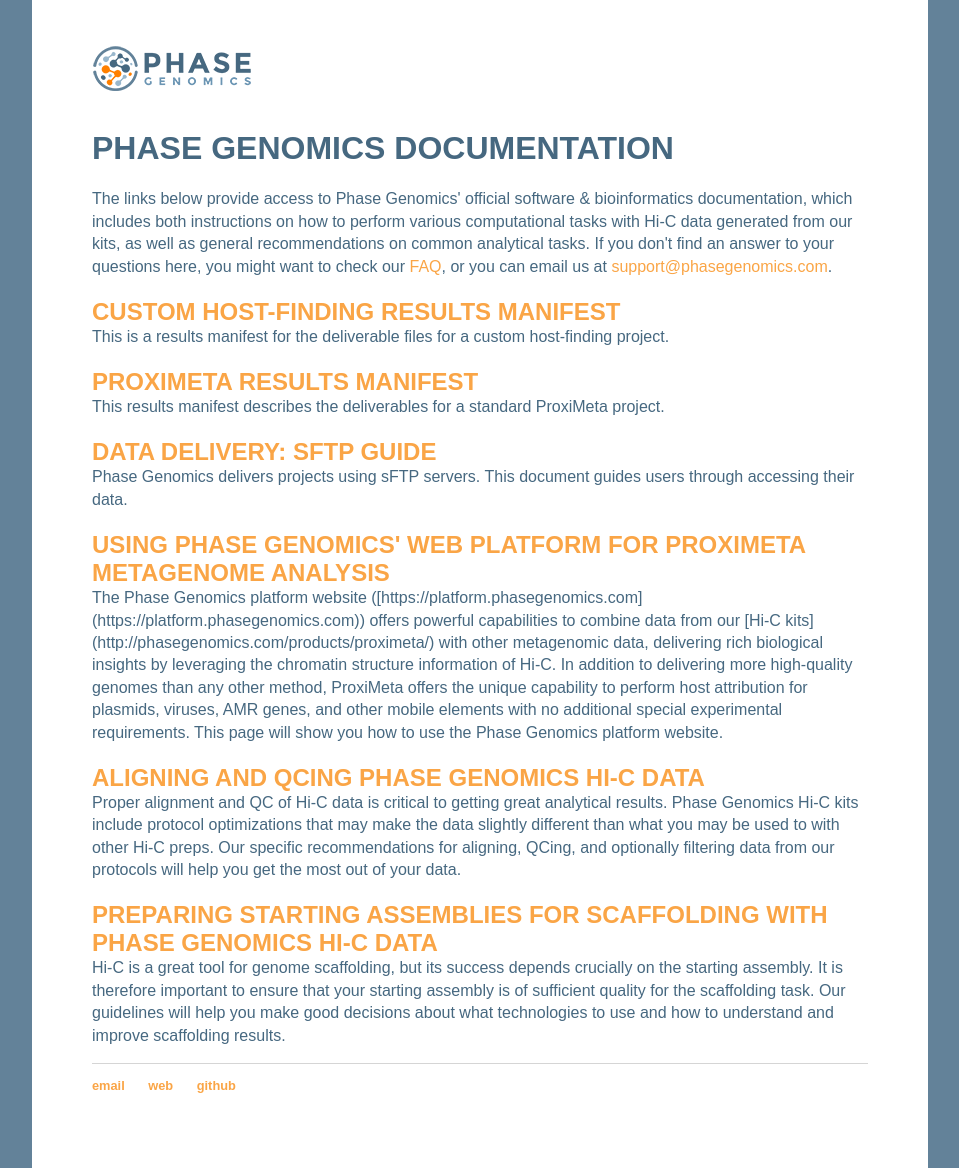
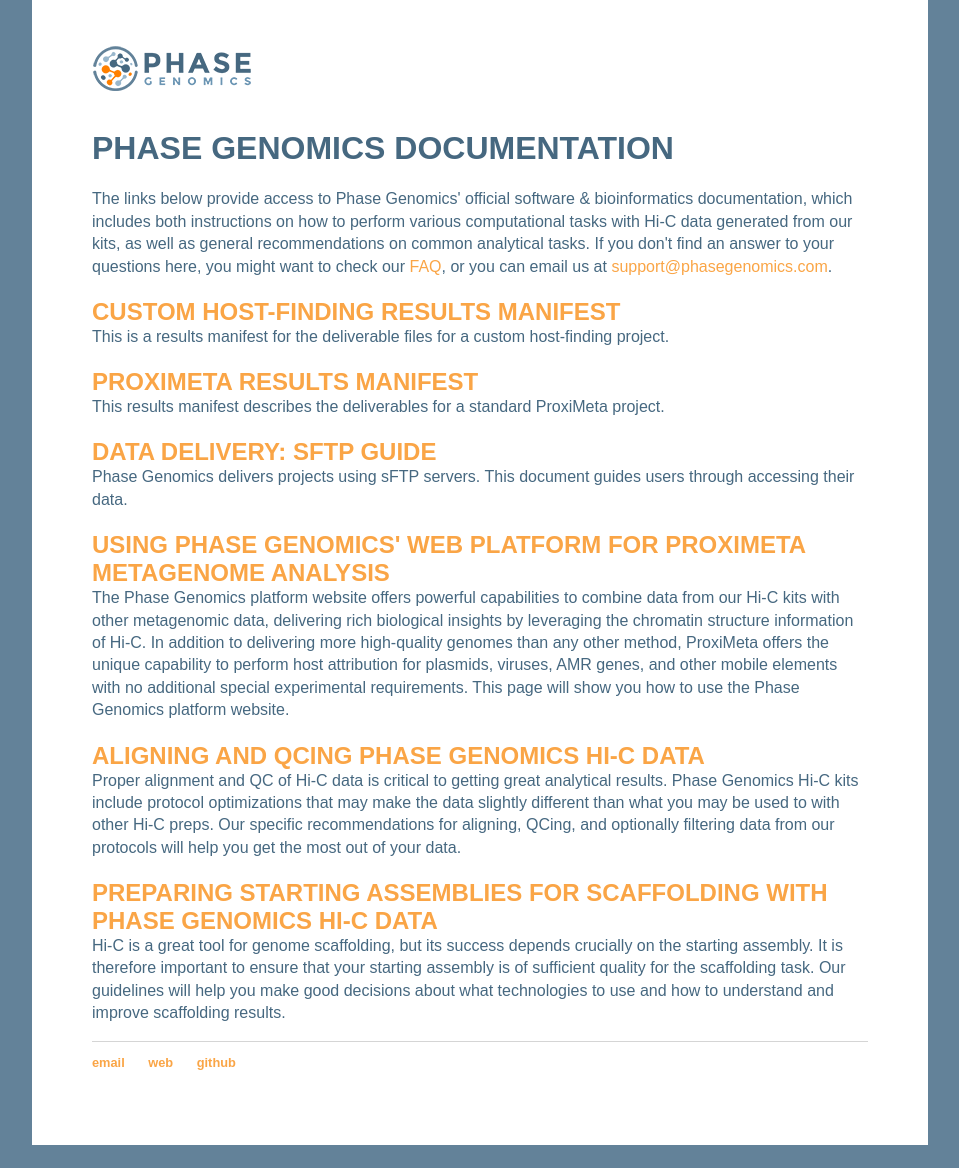
Before and after one commit to phasegenomics/phasegenomics.github.io, a Jekyll site: the page built from index.html, in a window 1280 px wide. Shown: the whole page, without its empty margins (160-1119 px from the left). Built offline with Jekyll 4.4.1, drawn with Linux system fonts in a browser that asks for light colours; after the commit the page ends 1145 px from its top, so only the background shows below that; some of the changed lines change nothing that is shown.

Commit message:
removed broken hyperlinks on front page

```diff
--- a/_posts/2020-03-02-using-phase-genomics-platform.md
+++ b/_posts/2020-03-02-using-phase-genomics-platform.md
@@ -2,7 +2,7 @@
 layout: post
 title: "Using Phase Genomics' Web Platform for ProxiMeta Metagenome Analysis"
 date: 2020-03-02
-description: "The Phase Genomics platform website ([https://platform.phasegenomics.com](https://platform.phasegenomics.com)) offers powerful capabilities to combine data from our [Hi-C kits](http://phasegenomics.com/products/proximeta/) with other metagenomic data, delivering rich biological insights by leveraging the chromatin structure information of Hi-C. In addition to delivering more high-quality genomes than any other method, ProxiMeta offers the unique capability to perform host attribution for plasmids, viruses, AMR genes, and other mobile elements with no additional special experimental requirements. This page will show you how to use the Phase Genomics platform website."
+description: "The Phase Genomics platform website offers powerful capabilities to combine data from our Hi-C kits with other metagenomic data, delivering rich biological insights by leveraging the chromatin structure information of Hi-C. In addition to delivering more high-quality genomes than any other method, ProxiMeta offers the unique capability to perform host attribution for plasmids, viruses, AMR genes, and other mobile elements with no additional special experimental requirements. This page will show you how to use the Phase Genomics platform website."
 ---
 The Phase Genomics platform website ([https://platform.phasegenomics.com](https://platform.phasegenomics.com)) offers powerful capabilities to combine data from our [Hi-C kits](http://phasegenomics.com/products/proximeta/) with other metagenomic data, delivering rich biological insights by leveraging the chromatin structure information of Hi-C.
 
```
